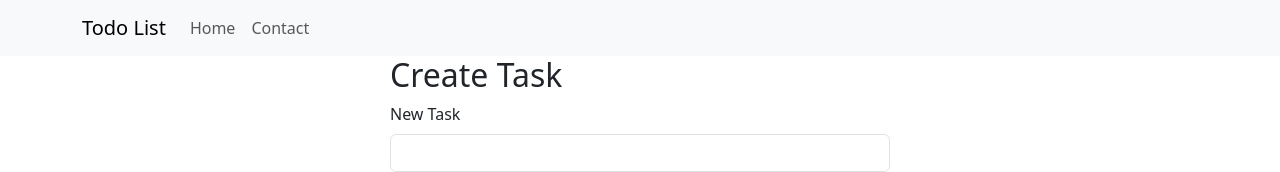
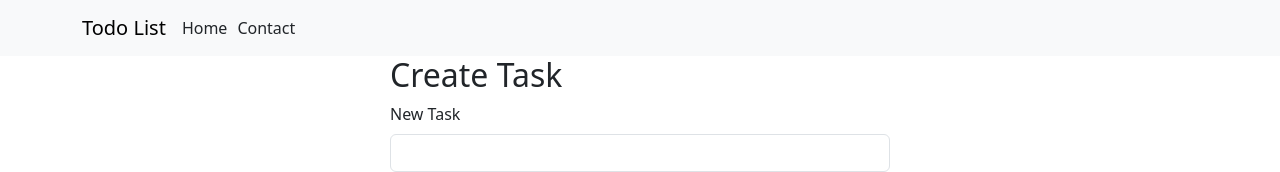
Before and after one commit to DKTomp/Project3, a React (Create React App) app: page / in a window 1280 px wide. Shown: the top 172 px of the page. Built offline with nearby package versions, Linux system fonts and the light colour scheme.

Commit message:
updated navbar so that links work now

```diff
--- /dev/null
+++ b/src/Pages/Header.css
@@ -0,0 +1,5 @@
+.nav_link {
+    margin-right: 10px;
+    color: inherit;
+    text-decoration: none;
+}
--- a/src/Pages/Header.jsx
+++ b/src/Pages/Header.jsx
@@ -1,6 +1,8 @@
 import Container from 'react-bootstrap/Container';
 import Nav from 'react-bootstrap/Nav';
 import Navbar from 'react-bootstrap/Navbar';
+import { Link } from "react-router-dom";
+import "./Header.css"
 
 function NavBar() {
   return (
@@ -10,8 +12,8 @@ function NavBar() {
         <Navbar.Toggle aria-controls="basic-navbar-nav" />
         <Navbar.Collapse id="basic-navbar-nav">
           <Nav className="me-auto">
-            <Nav.Link href="/">Home</Nav.Link>
-            <Nav.Link href="/contact">Contact</Nav.Link>
+            <Link className='nav_link' to="/">Home</Link>
+            <Link className='nav_link' to="/contact">Contact</Link>
           </Nav>
         </Navbar.Collapse>
       </Container>
```
